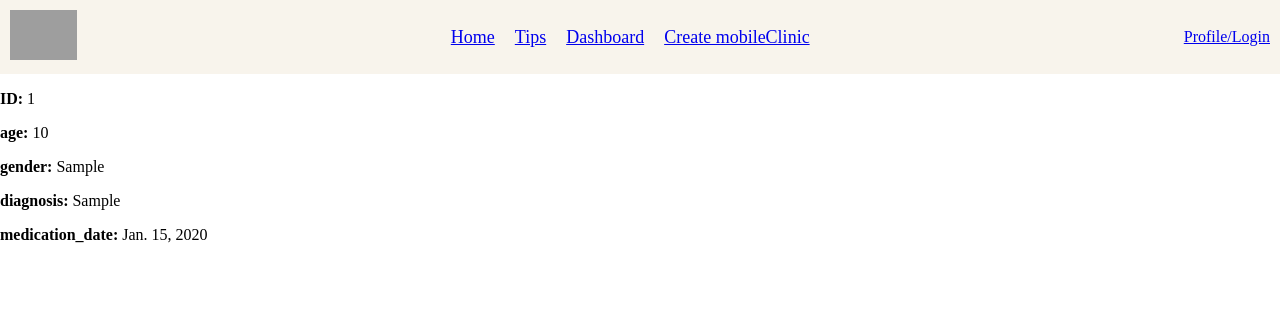
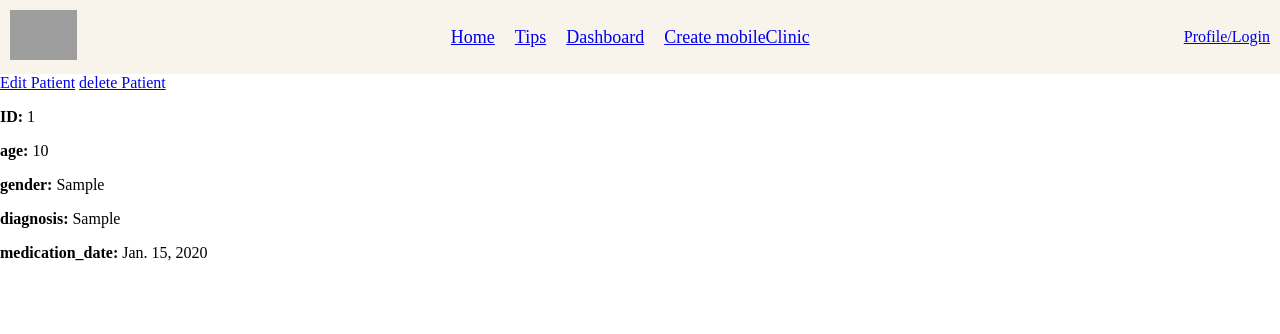
Before and after one commit to 0xRush/ClusterCare, a Django app: page /patient/1 in a window 1280 px wide. Shown: the top 334 px of the page. Run offline with Django 4.2, Linux system fonts and the light colour scheme; tables that the repository leaves empty hold one stand-in row (values such as "Sample post"); grey boxes are pictures that could not be loaded.

Commit message:
full crud

```diff
--- a/base/templates/base/activity.html
+++ b/base/templates/base/activity.html
@@ -3,6 +3,8 @@
 {% block content %}
 
 <div>
+    <a href="{% url 'update-activity' activity.id %}">Edit Activity</a>
+    <a href="{% url 'delete-activity' activity.id %}">delete Activity</a>
     <p><strong>ID:</strong> {{activity.id}}</p>
     <p><strong>date:</strong> {{activity.date|timesince}}</p>
     <p><strong>latitude:</strong> {{activity.latitude}}</p>
--- a/base/templates/base/mobileclinic.html
+++ b/base/templates/base/mobileclinic.html
@@ -19,6 +19,7 @@
         <a href="{% url 'update-mobileclinic' mobileclinic.id %}">Edit mobileclinic</a>
         <a href="{% url 'create-activity' %}">Add Activity</a>
         <a href="{% url 'create-resource' %}">Add Resources</a>
+        <a href="{% url 'delete-mobileclinic' mobileclinic.id %}">delete Mobileclinic</a>
     </div>
     <hr>
     <div>
--- a/base/templates/base/patient.html
+++ b/base/templates/base/patient.html
@@ -3,6 +3,8 @@
 {% block content %}
 
 <div>
+    <a href="{% url 'update-patient' patient.id %}">Edit Patient</a>
+    <a href="{% url 'delete-patient' patient.id %}">delete Patient</a>
     <p><strong>ID: </strong>{{patient.id}}</p>
     <p><strong>age:</strong> {{patient.age}}</p>
     <p><strong>gender:</strong> {{patient.gender}}</p>
--- a/base/templates/base/resource.html
+++ b/base/templates/base/resource.html
@@ -3,6 +3,8 @@
 {% block content %}
 
 <div>
+    <a href="{% url 'update-resource' resource.id %}">edit resource</a>
+    <a href="{% url 'delete-resource' resource.id %}">delete Resource</a>
     <p><strong>ID:</strong> {{resource.id}}</p>
     <p><strong>name:</strong> {{resource.name}}</p>
     <p><strong>type:</strong> {{resource.type}}</p>
--- a/base/urls.py
+++ b/base/urls.py
@@ -5,13 +5,24 @@ urlpatterns = [
     path('', views.home, name='home'),
     path('tips/', views.tips, name='tips'),
     path('dashboard/', views.dashboard, name='dashboard'),
+
     path('mobileclinic/<str:pk>', views.mobileclinic, name='mobileclinic'),
     path('create-mobileclinic/', views.createMobileClinic, name='create-mobileclinic'),
     path('update-mobileclinic/<str:pk>', views.updateMobileClinic, name='update-mobileclinic'),
+    path('delete-mobileclinic/<str:pk>', views.deleteMobileClinic, name='delete-mobileclinic'),
+
     path('activity/<str:pk>', views.activity, name='activity'),
     path('create-activity/', views.createActivity, name='create-activity'),
+    path('update-activity/<str:pk>', views.updateActivity, name='update-activity'),
+    path('delete-activity/<str:pk>', views.deleteActivity, name='delete-activity'),
+
     path('resource/<str:pk>', views.resource, name='resource'),
     path('create-resource/', views.createResource, name='create-resource'),
+    path('update-resource/<str:pk>', views.updateResource, name='update-resource'),
+    path('delete-resource/<str:pk>', views.deleteResource, name='delete-resource'),
+
     path('patient/<str:pk>', views.patient, name='patient'),
     path('create-patient/', views.createPatient, name='create-patient'),
+    path('update-patient/<str:pk>', views.updatePatient, name='update-patient'),
+    path('delete-patient/<str:pk>', views.deletePatient, name='delete-patient'),
 ]
--- a/base/views.py
+++ b/base/views.py
@@ -48,10 +48,21 @@ def updateMobileClinic(request, pk):
         form = MobileclinicForm(request.POST, instance=mobileclinic)
         if form.is_valid():
             form.save()
-            return redirect(f"/mobileclinic/{pk}")
+            return redirect('mobileclinic', pk=mobileclinic.id)
 
     context = {'form': form}
     return render(request, 'base/mobileclinic_form.html', context)
+
+
+def deleteMobileClinic(request, pk):
+    mobileclinic = Mobileclinic.objects.get(id=pk)
+
+    if request.method == 'POST':
+        mobileclinic.delete()
+        return redirect('dashboard')
+
+    context = {'obj': mobileclinic }
+    return render(request, 'base/delete.html', context)
 
 # this route to show an activity by it's id
 def activity(request, pk):
@@ -67,11 +78,34 @@ def createActivity(request):
     if request.method == 'POST':
         form = ActivityForm(request.POST)
         if form.is_valid():
-            form.save()
-            return redirect('dashboard')
+            activity = form.save()
+            return redirect('mobileclinic', pk=activity.mobile_clinic.id)
 
     context = {'form': form}
     return render(request, 'base/mobileclinic_form.html', context)
+
+def updateActivity(request, pk):
+    activity = Activity.objects.get(id=pk)
+    form = ActivityForm(instance=activity)
+
+    if request.method == 'POST':
+        form = ActivityForm(request.POST, instance=activity)
+        if form.is_valid():
+            form.save()
+            return redirect('activity', pk=activity.id)
+
+    context = {'form': form}
+    return render(request, 'base/mobileclinic_form.html', context)
+
+def deleteActivity(request, pk):
+    activity = Activity.objects.get(id=pk)
+
+    if request.method == 'POST':
+        activity.delete()
+        return redirect('mobileclinic', pk=activity.mobile_clinic.id)
+
+    context = {'obj': activity}
+    return render(request, 'base/delete.html', context)
 
 # this route to show resource by it's id
 def resource(request, pk):
@@ -86,11 +120,34 @@ def createResource(request):
     if request.method == 'POST':
         form = ResourceForm(request.POST)
         if form.is_valid():
-            form.save()
-            return redirect('dashboard')
+            resource = form.save()
+            return redirect('mobileclinic', pk=resource.mobile_clinic.id)
 
     context = {'form': form}
     return render(request, 'base/mobileclinic_form.html', context)
+
+def updateResource(request, pk):
+    resource = Resources.objects.get(id=pk)
+    form = ResourceForm(instance=resource)
+
+    if request.method == 'POST':
+        form = ResourceForm(request.POST, instance=resource)
+        if form.is_valid():
+            form.save()
+            return redirect('resource', pk=resource.id)
+
+    context = {'form': form}
+    return render(request, 'base/mobileclinic_form.html', context)
+
+def deleteResource(request, pk):
+    resource = Resources.objects.get(id=pk)
+
+    if request.method == 'POST':
+        resource.delete()
+        return redirect('mobileclinic', pk=resource.mobile_clinic.id)
+
+    context = {'obj': resource}
+    return render(request, 'base/delete.html', context)
 
 # this route to show patient by his id
 def patient(request, pk):
@@ -105,8 +162,31 @@ def createPatient(request):
     if request.method == 'POST':
         form = PatientForm(request.POST)
         if form.is_valid():
-            form.save()
-            return redirect('dashboard')
+            patient = form.save()
+            return redirect('activity', pk=patient.Activity.id)
 
     context = {'form': form}
     return render(request, 'base/mobileclinic_form.html', context)
+
+def updatePatient(request, pk):
+    patient = Patient.objects.get(id=pk)
+    form = PatientForm(instance=patient)
+
+    if request.method == 'POST':
+        form = PatientForm(request.POST, instance=patient)
+        if form.is_valid():
+            form.save()
+            return redirect('patient', pk=patient.id)
+
+    context = {'form': form}
+    return render(request, 'base/mobileclinic_form.html', context)
+
+def deletePatient(request, pk):
+    patient = Patient.objects.get(id=pk)
+
+    if request.method == 'POST':
+        patient.delete()
+        return redirect('activity', pk=patient.Activity.id)
+
+    context = {'obj': patient}
+    return render(request, 'base/delete.html', context)
```
Also changed, not shown: base/templates/base/delete.html (added, +11 -0 lines), db.sqlite3.
